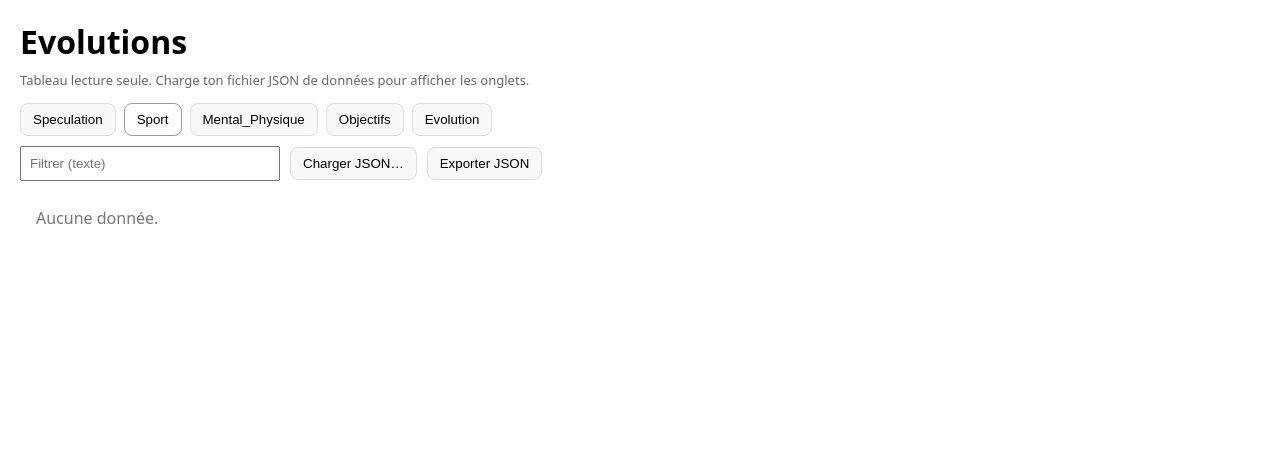
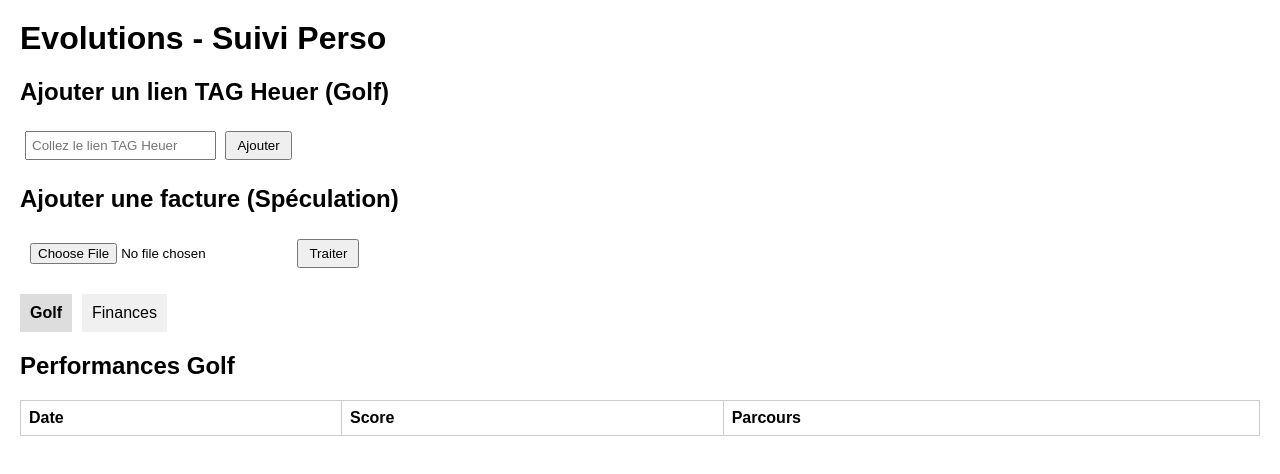
Before and after one commit to MathieuLXY/evolutions, a plain HTML site: page index.html in a window 1280 px wide. Drawn offline with Linux system fonts and the light colour scheme.

Commit message:
Add files via upload

```diff
--- a/index.html
+++ b/index.html
@@ -1,116 +1,174 @@
-<!doctype html>
+<script type="text/javascript">
+        var gk_isXlsx = false;
+        var gk_xlsxFileLookup = {};
+        var gk_fileData = {};
+        function filledCell(cell) {
+          return cell !== '' && cell != null;
+        }
+        function loadFileData(filename) {
+        if (gk_isXlsx && gk_xlsxFileLookup[filename]) {
+            try {
+                var workbook = XLSX.read(gk_fileData[filename], { type: 'base64' });
+                var firstSheetName = workbook.SheetNames[0];
+                var worksheet = workbook.Sheets[firstSheetName];
+
+                // Convert sheet to JSON to filter blank rows
+                var jsonData = XLSX.utils.sheet_to_json(worksheet, { header: 1, blankrows: false, defval: '' });
+                // Filter out blank rows (rows where all cells are empty, null, or undefined)
+                var filteredData = jsonData.filter(row => row.some(filledCell));
+
+                // Heuristic to find the header row by ignoring rows with fewer filled cells than the next row
+                var headerRowIndex = filteredData.findIndex((row, index) =>
+                  row.filter(filledCell).length >= filteredData[index + 1]?.filter(filledCell).length
+                );
+                // Fallback
+                if (headerRowIndex === -1 || headerRowIndex > 25) {
+                  headerRowIndex = 0;
+                }
+
+                // Convert filtered JSON back to CSV
+                var csv = XLSX.utils.aoa_to_sheet(filteredData.slice(headerRowIndex)); // Create a new sheet from filtered array of arrays
+                csv = XLSX.utils.sheet_to_csv(csv, { header: 1 });
+                return csv;
+            } catch (e) {
+                console.error(e);
+                return "";
+            }
+        }
+        return gk_fileData[filename] || "";
+        }
+        </script><!DOCTYPE html>
 <html lang="fr">
 <head>
-  <meta charset="utf-8">
-  <meta name="viewport" content="width=device-width, initial-scale=1">
-  <title>Evolutions</title>
+    <meta charset="UTF-8">
+    <meta name="viewport" content="width=device-width, initial-scale=1.0">
+    <title>Evolutions - Suivi Perso Automatisé</title>
+    <script src="https://cdnjs.cloudflare.com/ajax/libs/tesseract.js/4.0.2/tesseract.min.js"></script>
     <style>
-    body{font-family:system-ui,-apple-system,Segoe UI,Roboto,Arial,sans-serif;margin:20px}
-    h1{margin:0 0 8px 0}
-    .sub{color:#666;margin:0 0 14px 0;font-size:13px}
-    .bar{display:flex;gap:10px;align-items:center;flex-wrap:wrap;margin:10px 0}
-    .tabs{display:flex;gap:8px;margin-bottom:8px;flex-wrap:wrap}
-    .tabs button{padding:8px 12px;border:1px solid #ddd;background:#f8f8f8;cursor:pointer;border-radius:8px}
-    .tabs button.active{background:#fff;border-color:#999}
-    input[type="search"]{padding:8px;width:260px}
-    table{width:100%;border-collapse:collapse;margin-top:8px}
-    th,td{border:1px solid #eee;padding:6px 8px;font-size:14px;vertical-align:top}
-    th{background:#fafafa;text-align:left;position:sticky;top:0}
-    .empty{color:#777;padding:16px}
-    .tip{color:#555;font-size:12px;margin-top:8px}
-    .btn{padding:8px 12px;border:1px solid #ddd;background:#f8f8f8;border-radius:8px;cursor:pointer}
+        body { font-family: Arial, sans-serif; margin: 20px; }
+        .tabs { display: flex; gap: 10px; margin-bottom: 20px; }
+        .tab { padding: 10px; cursor: pointer; background: #f0f0f0; }
+        .tab.active { background: #ddd; font-weight: bold; }
+        .tab-content { display: none; }
+        .tab-content.active { display: block; }
+        table { border-collapse: collapse; width: 100%; }
+        th, td { border: 1px solid #ccc; padding: 8px; text-align: left; }
+        .input-section { margin-bottom: 20px; }
+        .input-section input { margin: 5px; padding: 5px; }
+        .input-section button { padding: 5px 10px; }
     </style>
 </head>
 <body>
-<h1>Evolutions</h1>
-<p class="sub">Tableau lecture seule. Charge ton fichier JSON de données pour afficher les onglets.</p>
+    <h1>Evolutions - Suivi Perso</h1>
 
-<div class="tabs" id="tabs"></div>
-
-<div class="bar">
-  <input id="q" type="search" placeholder="Filtrer (texte)">
-  <button class="btn" id="load">Charger JSON…</button>
-  <button class="btn" id="save">Exporter JSON</button>
-  <span id="stamp" class="tip"></span>
+    <div class="input-section">
+        <h2>Ajouter un lien TAG Heuer (Golf)</h2>
+        <input type="text" id="golfLink" placeholder="Collez le lien TAG Heuer">
+        <button onclick="addGolfData()">Ajouter</button>
     </div>
 
-<div id="table"></div>
+    <div class="input-section">
+        <h2>Ajouter une facture (Spéculation)</h2>
+        <input type="file" id="invoiceImage" accept="image/*">
+        <button onclick="processInvoice()">Traiter</button>
+    </div>
+
+    <div class="tabs">
+        <div class="tab active" onclick="showTab('golf')">Golf</div>
+        <div class="tab" onclick="showTab('finances')">Finances</div>
+    </div>
+
+    <div id="golf" class="tab-content active">
+        <h2>Performances Golf</h2>
+        <table id="golfTable">
+            <thead>
+                <tr><th>Date</th><th>Score</th><th>Parcours</th></tr>
+            </thead>
+            <tbody></tbody>
+        </table>
+    </div>
+
+    <div id="finances" class="tab-content">
+        <h2>Finances (Spéculation)</h2>
+        <table id="financesTable">
+            <thead>
+                <tr><th>Date</th><th>Montant</th><th>Description</th></tr>
+            </thead>
+            <tbody></tbody>
+        </table>
+    </div>
 
     <script>
-const DATA = { Speculation: [], Sport: [], Mental_Physique: [], Objectifs: [], Evolution: [] };
+        // Simuler le fichier JSON avec localStorage
+        let data = JSON.parse(localStorage.getItem('evolutionsData')) || {
+            golf: [],
+            finances: []
+        };
 
-const TABS = ["Speculation","Sport","Mental_Physique","Objectifs","Evolution"];
-let current = "Sport";
+        // Afficher les onglets
+        function showTab(tabId) {
+            document.querySelectorAll('.tab').forEach(tab => tab.classList.remove('active'));
+            document.querySelectorAll('.tab-content').forEach(content => content.classList.remove('active'));
+            document.querySelector(`[onclick="showTab('${tabId}')"]`).classList.add('active');
+            document.getElementById(tabId).classList.add('active');
+            updateTables();
+        }
 
-const tabs = document.getElementById('tabs');
-const tableDiv = document.getElementById('table');
-const q = document.getElementById('q');
-const stamp = document.getElementById('stamp');
-
-TABS.forEach(t=>{
-  const b = document.createElement('button');
-  b.textContent = t; b.className = 'btn';
-  b.onclick = ()=>{document.querySelectorAll('.tabs button').forEach(x=>x.classList.remove('active')); b.classList.add('active'); current=t; render();};
-  if(t===current) b.classList.add('active');
-  tabs.appendChild(b);
+        // Mettre à jour les tableaux
+        function updateTables() {
+            const golfTable = document.querySelector('#golfTable tbody');
+            const financesTable = document.querySelector('#financesTable tbody');
+            golfTable.innerHTML = '';
+            financesTable.innerHTML = '';
+            data.golf.forEach(item => {
+                golfTable.innerHTML += `<tr><td>${item.date}</td><td>${item.score}</td><td>${item.course}</td></tr>`;
             });
-
-q.addEventListener('input', render);
-
-function ensureComputed(){
-  (DATA.Speculation || []).forEach(r => {
-    const prix = parseFloat(r.Achat_Prix || 0);
-    const frais = parseFloat(r.Achat_Frais || 0);
-    const total = (isNaN(prix)?0:prix) + (isNaN(frais)?0:frais);
-    if (total && (r.Achat_Total === undefined || r.Achat_Total === "")) {
-      r.Achat_Total = Math.round(total * 100) / 100;
-    }
+            data.finances.forEach(item => {
+                financesTable.innerHTML += `<tr><td>${item.date}</td><td>${item.amount}</td><td>${item.description}</td></tr>`;
             });
         }
 
-function render(){
-  ensureComputed();
-  const rows = DATA[current] || [];
-  const term = q.value?.trim().toLowerCase() || "";
-  const filtered = term ? rows.filter(r => JSON.stringify(r).toLowerCase().includes(term)) : rows;
-  if(filtered.length===0){ tableDiv.innerHTML = `<div class="empty">Aucune donnée.</div>`; stamp.textContent=""; return; }
-  const cols = Object.keys(filtered[0]);
-  let html = "<table><thead><tr>" + cols.map(c=>`<th>${c}</th>`).join("") + "</tr></thead><tbody>";
-  html += filtered.map(r=>"<tr>"+cols.map(c=>`<td>${r[c] ?? ""}</td>`).join("")+"</tr>").join("");
-  html += "</tbody></table>";
-  tableDiv.innerHTML = html;
-  stamp.textContent = "Dernière mise à jour : " + new Date().toLocaleString();
+        // Ajouter un lien TAG Heuer (exemple simplifié)
+        async function addGolfData() {
+            const link = document.getElementById('golfLink').value;
+            // Simulation : on suppose que le lien contient des données JSON ou HTML
+            // À adapter selon le vrai format des liens TAG Heuer
+            const newData = {
+                date: new Date().toISOString().split('T')[0],
+                score: '72', // Remplacer par un vrai parsing du lien
+                course: 'Parcours Exemple' // Remplacer par un vrai parsing
+            };
+            data.golf.push(newData);
+            localStorage.setItem('evolutionsData', JSON.stringify(data));
+            updateTables();
+            document.getElementById('golfLink').value = '';
+            alert('Données golf ajoutées !');
         }
-render();
 
-// Load JSON (structure: {Speculation:[...], Sport:[...], ...})
-document.getElementById('load').addEventListener('click', ()=>{
-  const inp = document.createElement('input');
-  inp.type = 'file'; inp.accept = '.json,application/json';
-  inp.onchange = () => {
-    const f = inp.files[0];
-    const reader = new FileReader();
-    reader.onload = () => {
-      try{
-        const parsed = JSON.parse(reader.result);
-        const TABS = ["Speculation","Sport","Mental_Physique","Objectifs","Evolution"];
-        for(const k of TABS){ if(parsed[k]) DATA[k] = parsed[k]; }
-        render();
-        alert("Données chargées.");
-      }catch(e){ alert("JSON invalide : " + e.message); }
+        // Traiter une facture avec Tesseract.js
+        async function processInvoice() {
+            const fileInput = document.getElementById('invoiceImage');
+            if (!fileInput.files[0]) {
+                alert('Veuillez sélectionner une image.');
+                return;
+            }
+            const file = fileInput.files[0];
+            const { data: { text } } = await Tesseract.recognize(file, 'eng');
+            // Simulation : extraire montant et date (à affiner selon le format des factures)
+            const newData = {
+                date: new Date().toISOString().split('T')[0],
+                amount: text.match(/\d+\.\d{2}/)?.[0] || '0.00',
+                description: text.slice(0, 50) || 'Facture'
             };
-    reader.readAsText(f, 'utf-8');
-  };
-  inp.click();
-});
+            data.finances.push(newData);
+            localStorage.setItem('evolutionsData', JSON.stringify(data));
+            updateTables();
+            fileInput.value = '';
+            alert('Facture traitée !');
+        }
 
-document.getElementById('save').addEventListener('click', ()=>{
-  const blob = new Blob([JSON.stringify(DATA, null, 2)], {type: 'application/json'});
-  const a = document.createElement('a');
-  a.href = URL.createObjectURL(blob);
-  a.download = 'ledger_data.json';
-  a.click();
-});
+        // Initialiser l'affichage
+        updateTables();
     </script>
 </body>
 </html>
```
Lines whose indentation alone changed are shown as unchanged.
